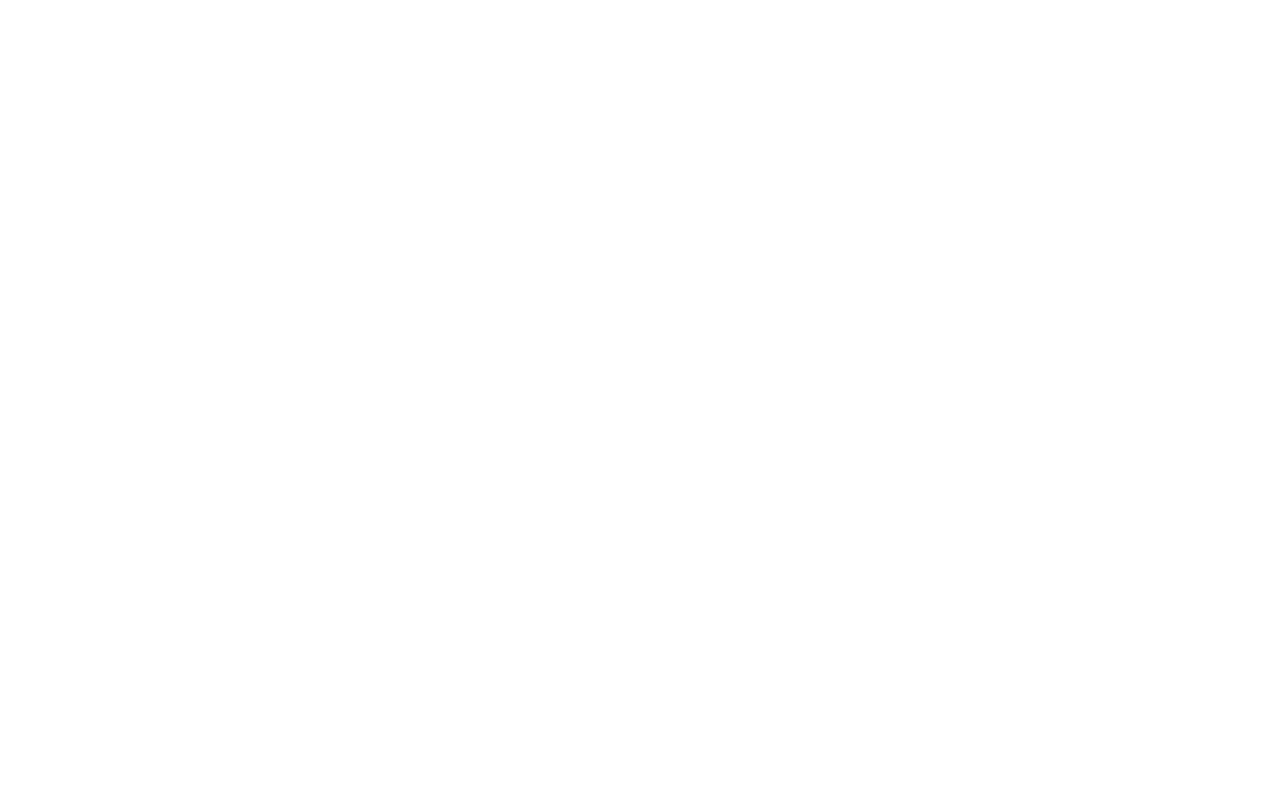
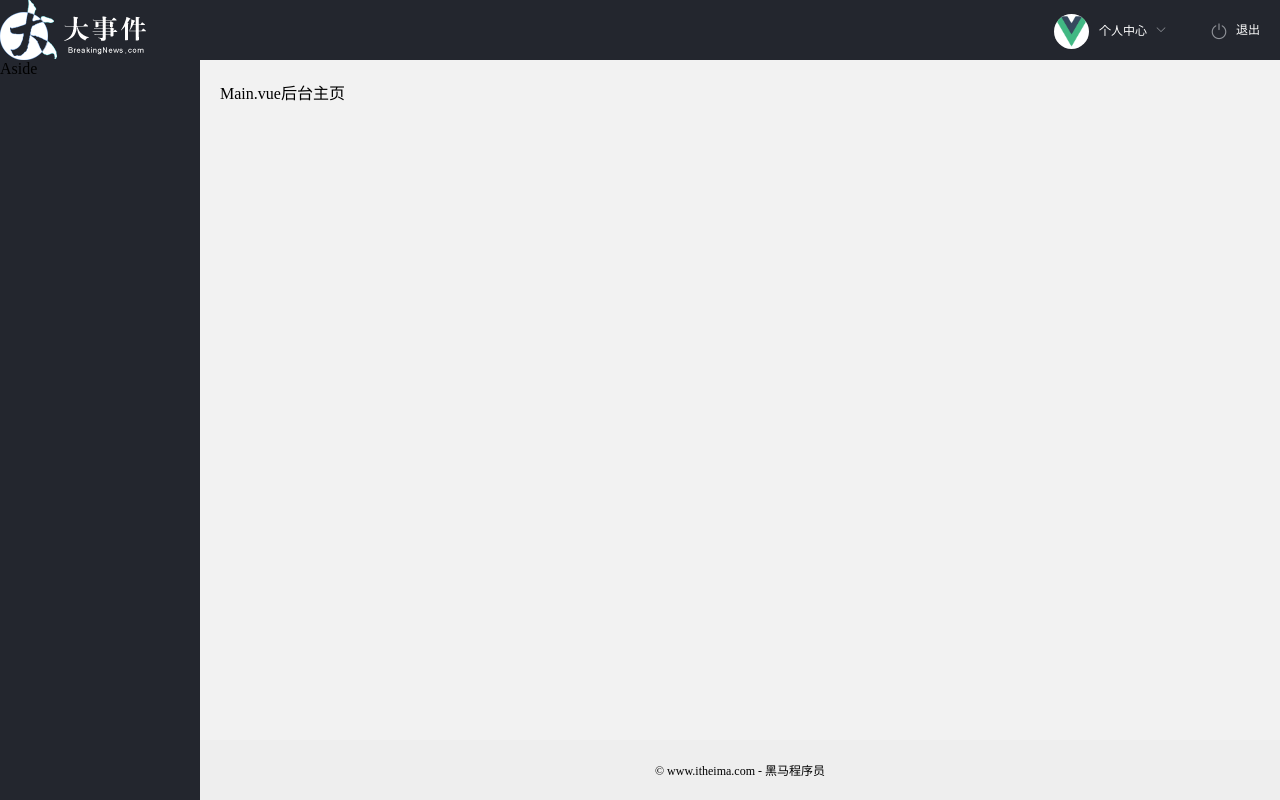
Before and after one commit to YouthguyZ/Event, a Vue app: page / in a window 1280 px wide. Built offline with nearby package versions, Linux system fonts and the light colour scheme.

Commit message:
:rocket: 完成退出登录

```diff
--- a/src/router/index.js
+++ b/src/router/index.js
@@ -3,13 +3,15 @@ import VueRouter from 'vue-router'
 // 引入组件
 import Reg from '@/views/Reg/Reg.vue'
 import Login from '@/views/Login/Login.vue'
+import main from '@//views/Main/Main.vue'
 
 Vue.use(VueRouter)
 
 const routes = [
   // 路由规则
   { path: '/reg', component: Reg },
-  { path: '/login', component: Login }
+  { path: '/login', component: Login },
+  { path: '/', component: main }
 ]
 
 const router = new VueRouter({
--- a/src/views/Login/Login.vue
+++ b/src/views/Login/Login.vue
@@ -67,6 +67,8 @@ export default {
         // 触发 matutaions
         // commit 提交 模块/方法 传参
         this.$store.commit('user/updateToken', res.token)
+        // 登陆成功后跳转主页
+        this.$router.push('/')
       })
     }
   }
--- /dev/null
+++ b/src/views/Main/Main.vue
@@ -0,0 +1,97 @@
+<template>
+  <el-container class="main-container">
+    <!-- 头部区域 -->
+    <el-header>
+      <!-- 左侧的 logo -->
+      <img src="../../assets/images/logo.png" alt="" />
+      <!-- 右侧的菜单 -->
+      <el-menu
+        class="el-menu-top"
+        mode="horizontal"
+        background-color="#23262E"
+        text-color="#fff"
+        active-text-color="#409EFF"
+      >
+        <el-submenu index="1">
+          <template slot="title">
+            <!-- 头像 -->
+            <img src="../../assets/logo.png" alt="" class="avatar" />
+            <span>个人中心</span>
+          </template>
+          <el-menu-item index="1-1"><i class="el-icon-s-operation"></i>基本资料</el-menu-item>
+          <el-menu-item index="1-2"><i class="el-icon-camera"></i>更换头像</el-menu-item>
+          <el-menu-item index="1-3"><i class="el-icon-key"></i>重置密码</el-menu-item>
+        </el-submenu>
+        <el-menu-item index="2" @click="hLogout"><i class="el-icon-switch-button" ></i>退出</el-menu-item>
+      </el-menu>
+    </el-header>
+    <el-container>
+      <!-- 侧边栏区域 -->
+      <el-aside width="200px">Aside</el-aside>
+      <el-container>
+        <!-- 页面主体区域 -->
+        <el-main>
+          Main.vue后台主页
+        </el-main>
+        <!-- 底部 footer 区域 -->
+        <el-footer>© www.itheima.com - 黑马程序员</el-footer>
+      </el-container>
+    </el-container>
+  </el-container>
+</template>
+
+<script>
+export default {
+  name: 'Main',
+  methods: {
+    hLogout() {
+      // 确认退出吗
+      this.$confirm('确认要退出吗大哥?', '提示', {
+        type: 'warning'
+      }).then(() => {
+        // 清空 token
+        this.$store.commit('user/updateToken', '')
+        // 跳转回登录页
+        this.$router.push('/login')
+      }).catch(() => {
+      })
+    }
+  }
+}
+</script>
+
+<style lang="less" scoped>
+.main-container {
+  height: 100%;
+  .el-header,
+  .el-aside {
+    background-color: #23262e;
+  }
+  .el-header {
+    padding: 0;
+    display: flex;
+    justify-content: space-between;
+  }
+  .el-main {
+    overflow-y: scroll;
+    height: 0;
+    background-color: #F2F2F2;
+  }
+  .el-footer {
+    background-color: #eee;
+    font-size: 12px;
+    display: flex;
+    justify-content: center;
+    align-items: center;
+  }
+}
+
+.avatar {
+  border-radius: 50%;
+  width: 35px;
+  height: 35px;
+  background-color: #fff;
+  margin-right: 10px;
+  object-fit: cover;
+}
+</style>
```
